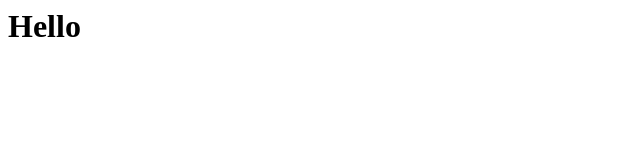
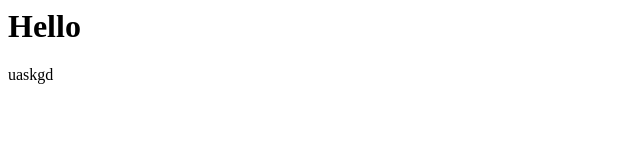
Before and after one commit to OTMANEAMINE/Devfs208, a plain HTML site: page index.html in a window 1280 px wide. Shown: the full height of the page, 0-640 px from the left. Drawn offline with Linux system fonts and the light colour scheme.

Commit message:
ajouter P

```diff
--- a/index.html
+++ b/index.html
@@ -1 +1,2 @@
 <H1>Hello</H1>
+<p>uaskgd</p>
```
